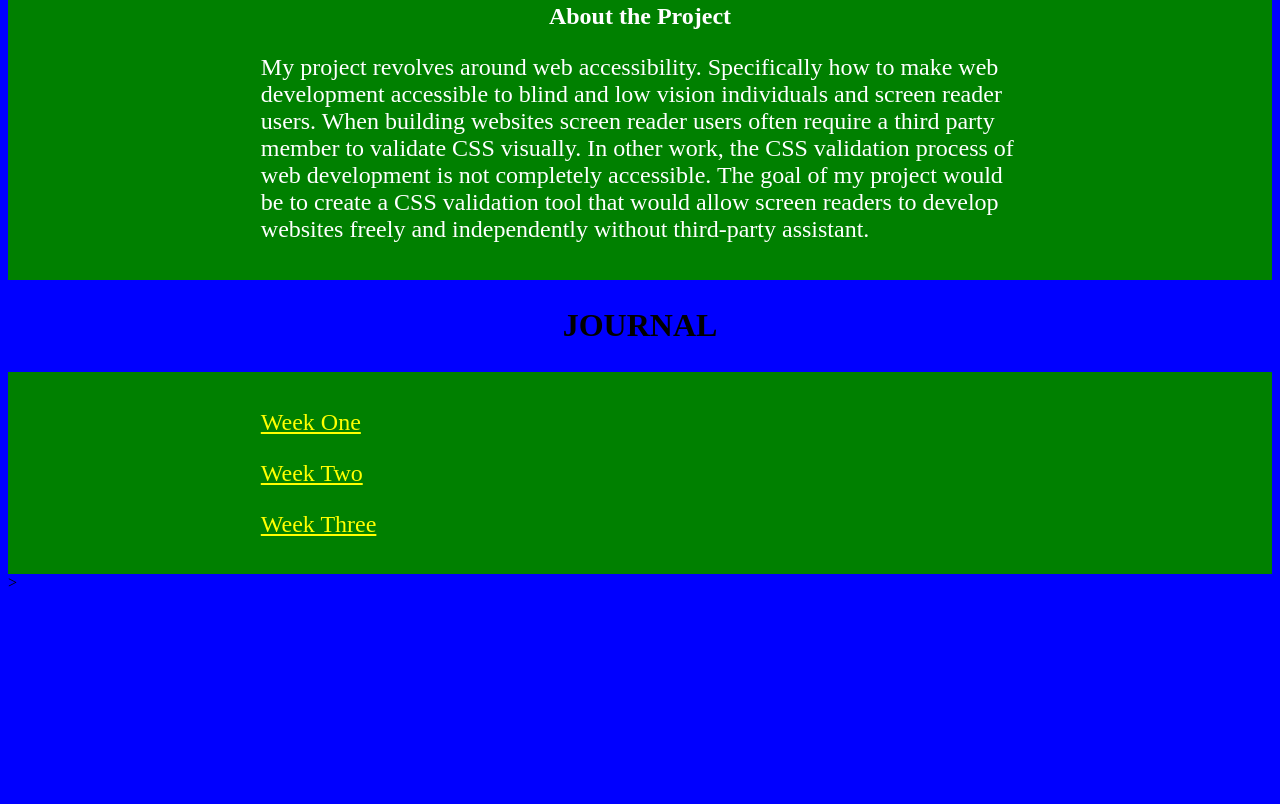
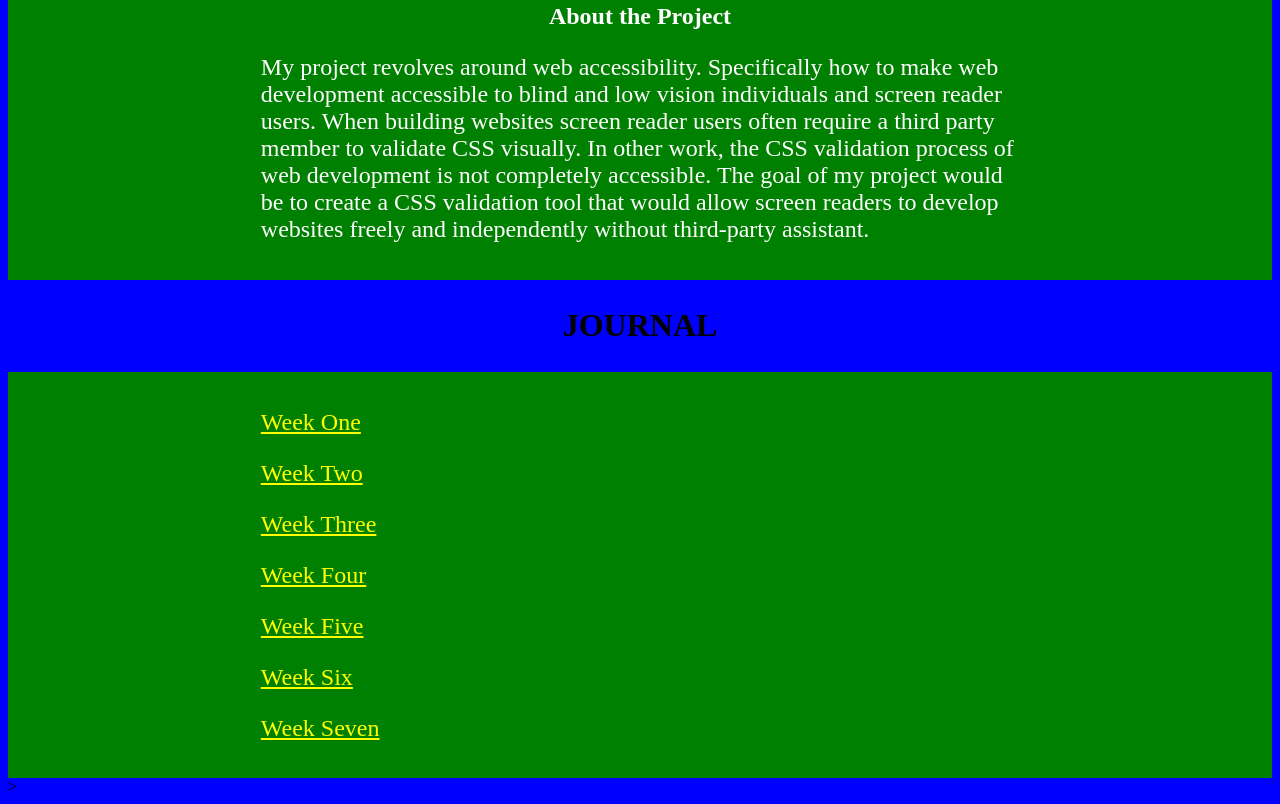
Before and after one commit to manhouyin/manhouyin.github.io, a plain HTML site: page index.html in a window 1280 px wide. Shown: the part 1193-1997 px from the top of the page. Before the commit the page ends 1793 px from the top, so only its background shows below. Drawn offline with Linux system fonts and the light colour scheme.

Commit message:
Update index.html
7 entry

```diff
--- a/index.html
+++ b/index.html
@@ -45,6 +45,18 @@
         <p class="text_p">
         <a href="journal_entries/week_three.html" style="color:yellow;">Week Three</a>
         </p>
+        <p class="text_p">
+        <a href="journal_entries/week_four.html" style="color:yellow;">Week Four</a>
+        </p>
+        <p class="text_p">
+        <a href="journal_entries/week_five.html" style="color:yellow;">Week Five</a>
+        </p>
+        <p class="text_p">
+        <a href="journal_entries/week_six.html" style="color:yellow;">Week Six</a>
+        </p>
+        <p class="text_p">
+        <a href="journal_entries/week_seven.html" style="color:yellow;">Week Seven</a>
+        </p>
     </div>
 
 
```
